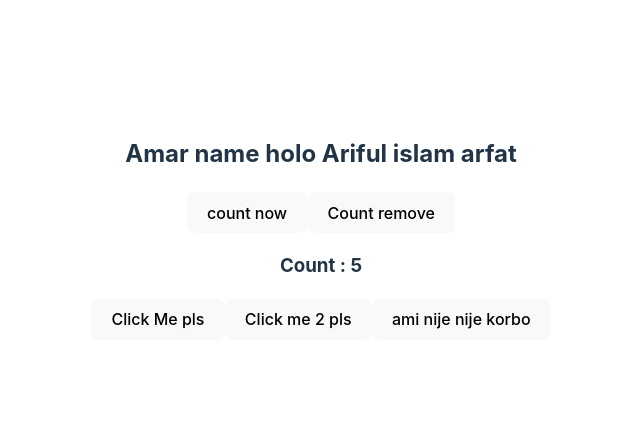
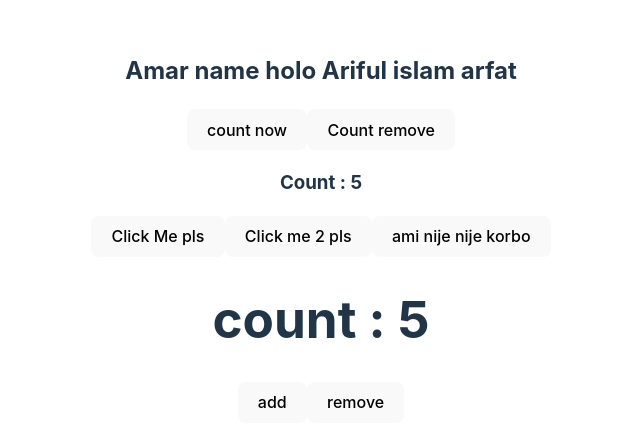
Before and after one commit to BD-Arfat/react-first-projects, a React (Vite) app: page / in a window 1280 px wide. Shown: the part 172-618 px from the top of the page, without its empty margins (319-959 px from the left). Built offline with nearby package versions, Linux system fonts and the light colour scheme.

Commit message:
add some counter

```diff
--- a/src/App.jsx
+++ b/src/App.jsx
@@ -1,4 +1,5 @@
 import "./App.css";
+import { Count2 } from "./Count2";
 import { Counter } from "./Counter";
 
 function App() {
@@ -22,6 +23,7 @@ function App() {
       >
         ami nije nije korbo
       </button>
+      <Count2></Count2>
     </>
   );
 }
--- /dev/null
+++ b/src/Count2.jsx
@@ -0,0 +1,24 @@
+import { useState } from "react";
+
+export const Count2 = () => {
+  const [count, setCount] = useState(5);
+  const handleAddCount = () => {
+    const newCount = count + 1;
+    setCount(newCount);
+  };
+  const handleRemoveCount = () => {
+    if (count <= 0) {
+      alert("shona moni ohhu ohhu");
+    } else {
+      const newCount = count - 1;
+      setCount(newCount);
+    }
+  };
+  return (
+    <div>
+      <h1>count : {count}</h1>
+      <button onClick={handleAddCount}>add</button>
+      <button onClick={handleRemoveCount}>remove</button>
+    </div>
+  );
+};
```
